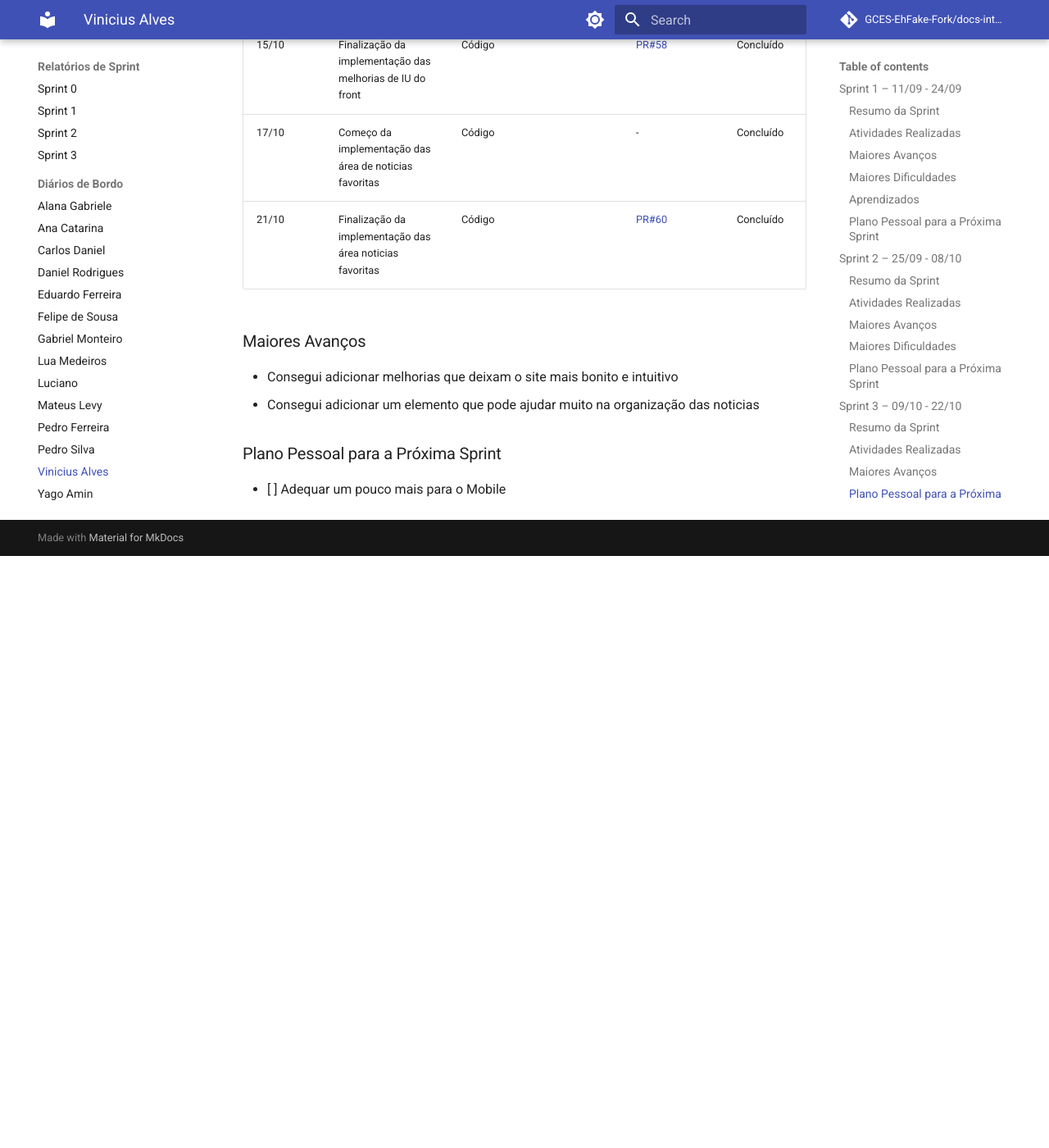
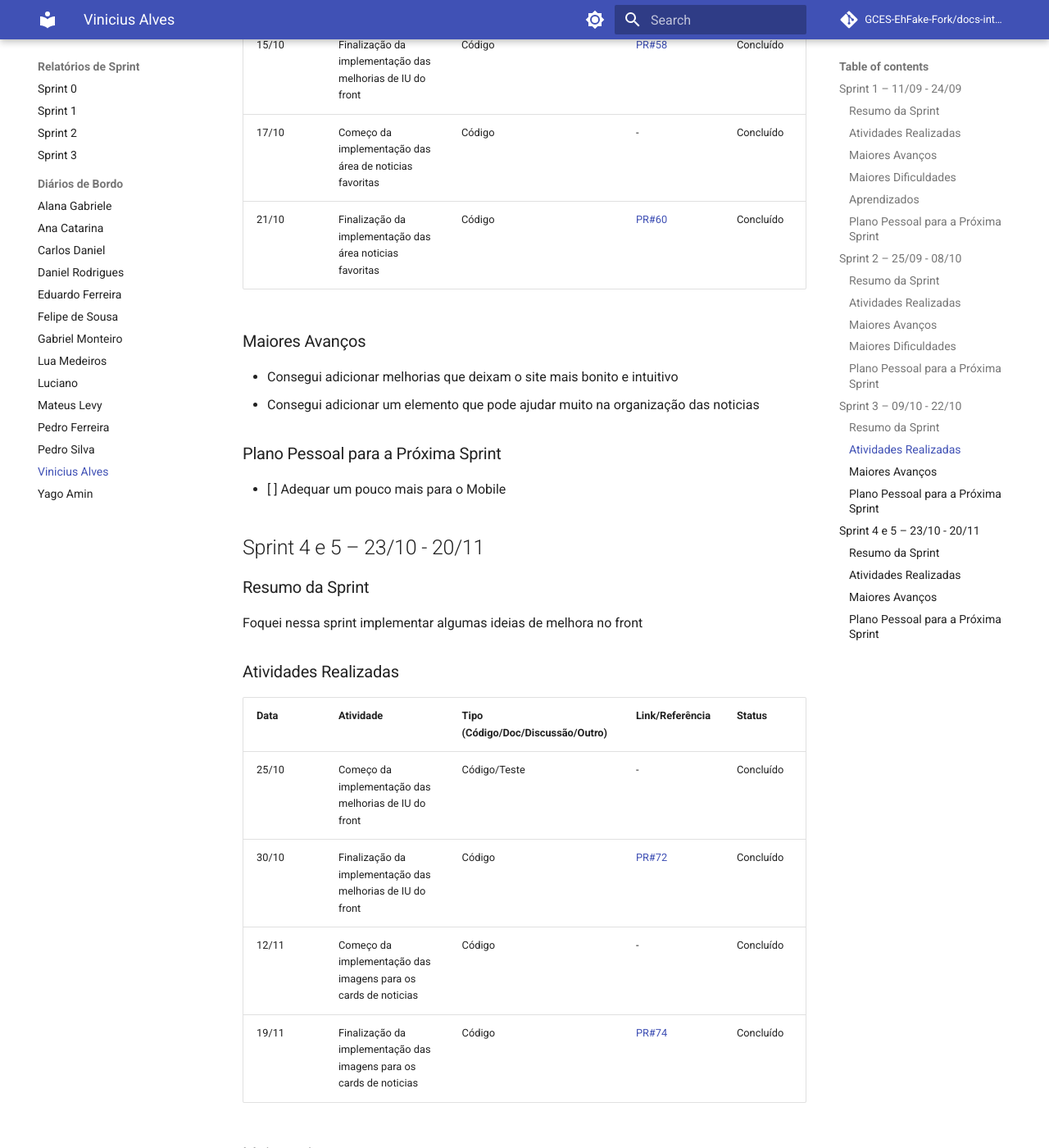
Before and after one commit to GCES-EhFake-Fork/docs-interno, an MkDocs documentation site: the page built from docs/diarios/diarioVinicius.md, in a window 1280 px wide and 1400 px high, scrolled down 2996 px. Shown: the whole window at 82% size. Built offline with MkDocs 1.6.1 and Material for MkDocs 9.7.7, drawn with Linux system fonts in a browser that asks for light colours; comment, search, counter and statistics services are not loaded; before the commit the page ends 3674 px from its top, so only the background shows below that.

Commit message:
Update diarioVinicius.md Sprint 4 e 5

```diff
--- a/docs/diarios/diarioVinicius.md
+++ b/docs/diarios/diarioVinicius.md
@@ -94,3 +94,26 @@ Foquei nessa sprint implementar algumas ideias de melhora no front
 ### Plano Pessoal para a Próxima Sprint
 
 * [ ] Adequar um pouco mais para o Mobile
+
+## Sprint 4 e 5 – 23/10 - 20/11
+
+### Resumo da Sprint
+
+Foquei nessa sprint implementar algumas ideias de melhora no front
+
+### Atividades Realizadas
+
+| Data  | Atividade                                   | Tipo (Código/Doc/Discussão/Outro) | Link/Referência | Status    |
+| ----- | ------------------------------------------- | --------------------------------- | --------------- | --------- |
+| 25/10 | Começo da implementação das melhorias de IU do front   | Código/Teste                           | -         | Concluído |
+| 30/10 | Finalização  da implementação das melhorias de IU do front   | Código                        |[PR#72](https://github.com/EH-FAKE/check-up/pull/72)| Concluído |
+| 12/11 | Começo da implementação das imagens para os cards de noticias      | Código                         | -          | Concluído |
+| 19/11 | Finalização da implementação das imagens para os cards de noticias      | Código                           | [PR#74](https://github.com/EH-FAKE/check-up/pull/74)| Concluído |
+
+### Maiores Avanços
+* Consegui adicionar melhorias que deixam o site mais bonito e intuitivo
+* Consegui adicionar um elemento que pode ajudar muito na organização das noticias
+
+### Plano Pessoal para a Próxima Sprint
+
+* [ ] Adequar um pouco mais para o Mobile
```
